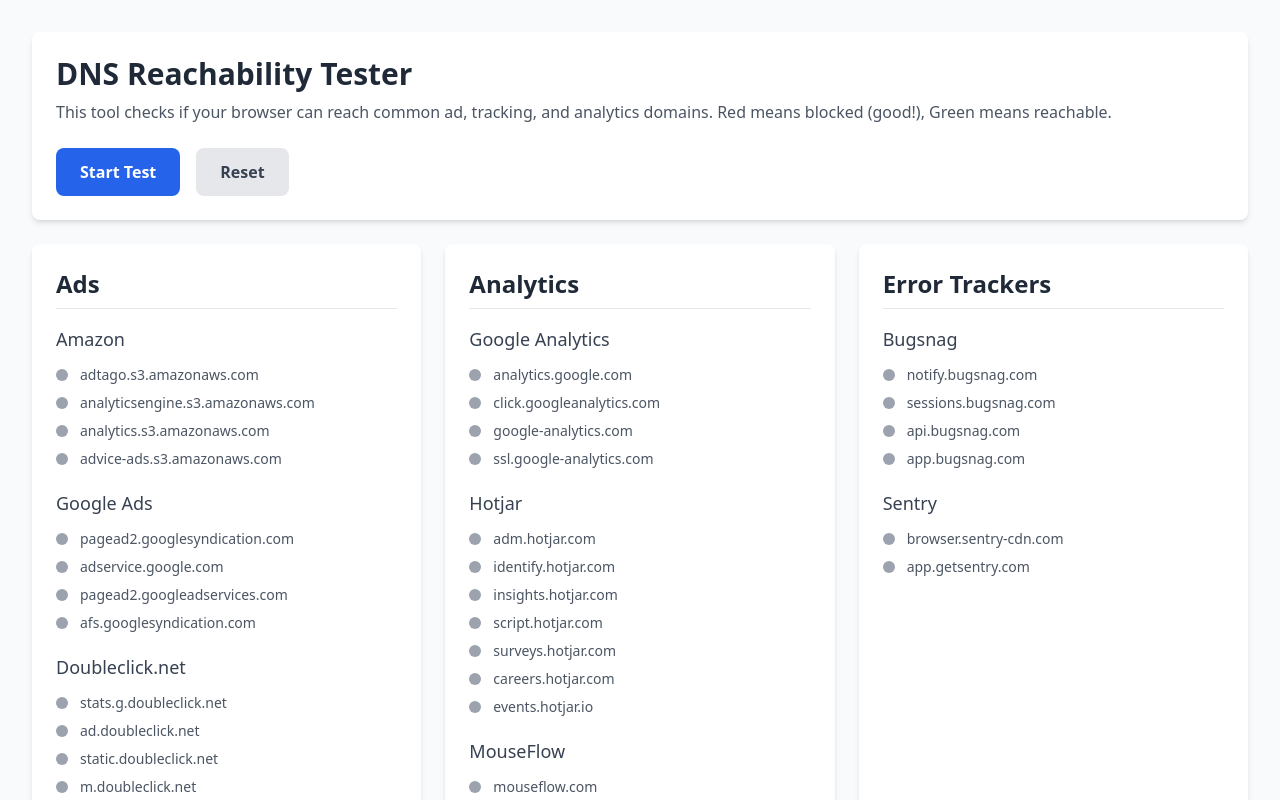
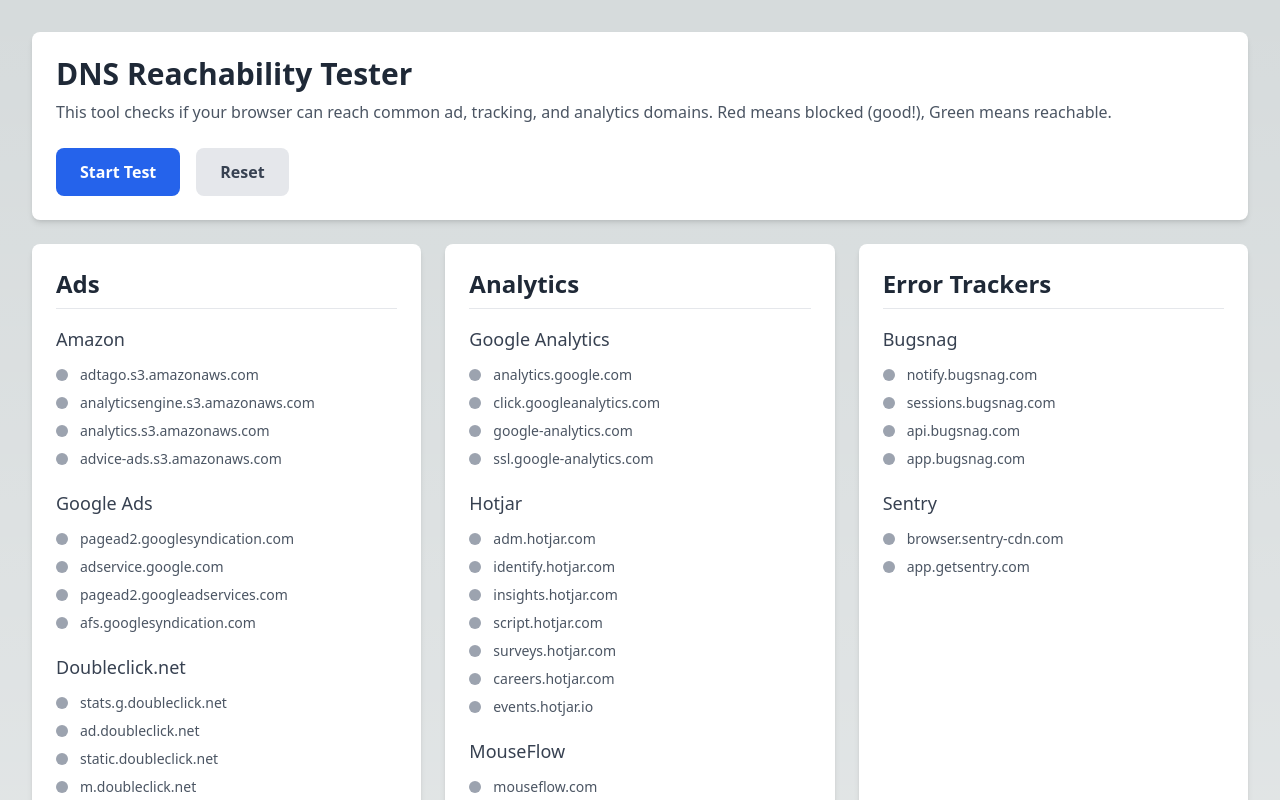
Before and after one commit to xiliourt/adblock-test_next.js, a Next.js app: page / in a window 1280 px wide. Shown: the top 800 px of the page. Built offline with nearby package versions, Linux system fonts and the light colour scheme.

Commit message:
Update page.tsx

```diff
--- a/app/page.tsx
+++ b/app/page.tsx
@@ -2,7 +2,7 @@
 
 export default function Home() {
   return (
-    <main className="min-h-screen bg-gray-50 dark:bg-gray-900">
+    <main>
       <DomainTester />
     </main>
   );
```
